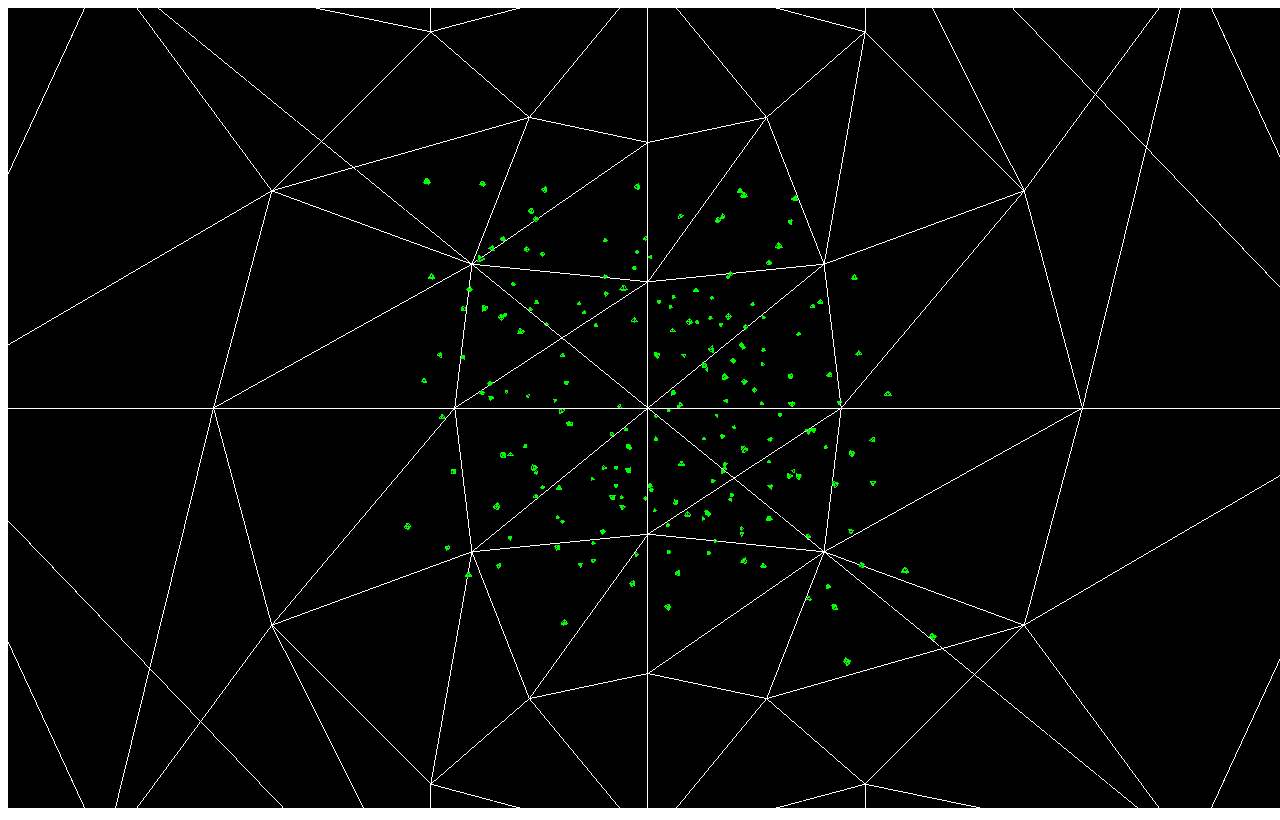
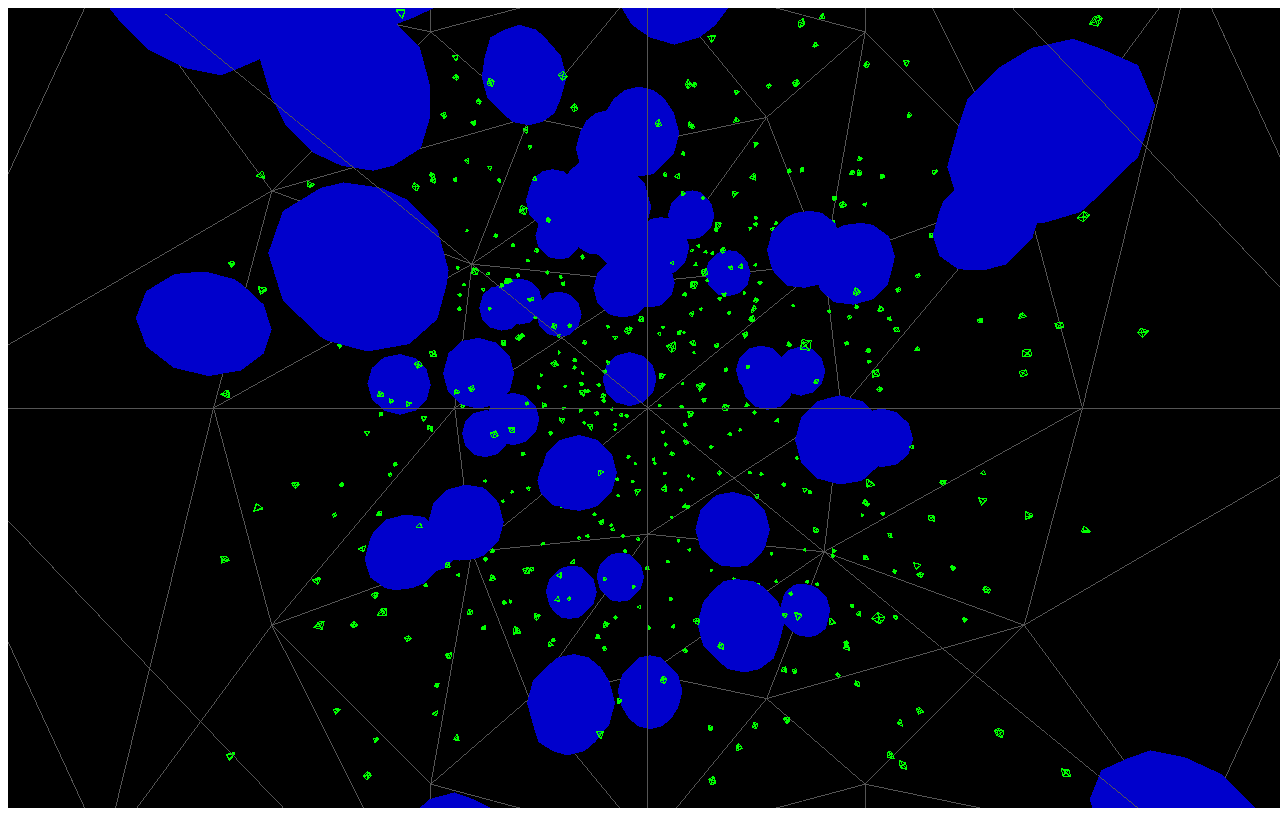
Before and after one commit to Cheeseum/3dboids, a plain HTML site: page index.html in a window 1280 px wide. Drawn offline with Linux system fonts and the light colour scheme; animation ran at ten frames a second.

Commit message:
Auto-generated commit

```diff
--- a/js/boids.js
+++ b/js/boids.js
@@ -1,90 +1,11 @@
-class Vector2 {
-    constructor(x, y) {
-        this.x = x;
-        this.y = y;
-    }
-
-    add(other) {
-        return new Vector2(
-            this.x + other.x,
-            this.y + other.y
-        );
-    }
-
-    subtract(other) {
-        return add(this, other.multiply(-1));
-    }
-
-    multiply(mul) {
-        return new Vector2(
-            this.x * mul,
-            this.y * mul
-        );
-    }
-}
-
-class Vector3 {
-    constructor(x, y, z) {
-        this.x = x;
-        this.y = y;
-        this.z = z;
-    }
-
-    add(other) {
-        return new Vector3(
-            this.x + other.x,
-            this.y + other.y,
-            this.z + other.z
-        );
-    }
-
-    subtract(other) {
-        return this.add(other.multiply(-1));
-    }
-
-    multiply(mul) {
-        return new Vector3(
-            this.x * mul,
-            this.y * mul,
-            this.z * mul
-        );
-    }
-
-    magnitude() {
-        return Math.sqrt(
-            Math.pow(this.x, 2) +
-            Math.pow(this.y, 2) +
-            Math.pow(this.z, 2)
-        );
-    }
-
-    normalize() {
-        var m = this.magnitude();
-        if (m == 0) { m = 1 }
-        return new Vector3(this.x / m, this.y / m, this.z / m);
-    }
-
-    distanceTo(other) {
-        return Math.sqrt(
-            Math.pow(Math.abs(this.x - other.x), 2) +
-            Math.pow(Math.abs(this.y - other.y), 2) +
-            Math.pow(Math.abs(this.z - other.z), 2)
-        );
-    }
-
-    clamp(x, y, z) {
-        return new Vector3(
-            Math.max(Math.min(this.x, x), -x),
-            Math.max(Math.min(this.y, y), -y),
-            Math.max(Math.min(this.z, z), -z)
-        );
-    }
-}
-
 class Entity {
     constructor(world) {
         this.world = world;
         this.pos = new Vector3(0, 0, 0);
+        this.velocity = new Vector3(0,0,0);
+        this.acceleration = new Vector3(0,0,0);
+
+        this.radius = 1;
     }
 
     step(t, dt) {
@@ -94,29 +15,37 @@ class Entity {
 class Boid extends Entity {
     constructor(world) {
         super(world);
-        this.velocity = new Vector3(0,0,0);
-        this.acceleration = new Vector3(0,0,0);
 
-        this.vision = 250;
+        this.vision = 200;
     }
 
     step(t, dt) {
-        var neighbors = [];
-        var flockMass = new Vector3(0,0,0);
-        var flockAvoid = new Vector3(0,0,0);
-        var flockHeading = new Vector3(0,0,0);
+        var neighbors = this.world.octree.search(this.pos, this.vision);
+        var flockMass = new Vector3(0,0,0);     // local center of geometry
+        var flockAvoid = new Vector3(0,0,0);    // heading away from CoG
+        var flockHeading = new Vector3(0,0,0);  // average heading of flock
 
-        for (var i=0; i < this.world.entities.length; ++i) {
-            var e = this.world.entities[i];
+        var collideAvoid = new Vector3(0,0,0); // heading away from obstacles
 
-            // calculate the local center of geometry
+        for (var i=0; i < neighbors.length; ++i) {
+            var e = neighbors[i];
             var d = this.pos.distanceTo(e.pos);
-            if (d > 0 && d < this.vision) {
-                neighbors.push(e);
-                flockMass = flockMass.add(e.pos);
-                flockAvoid = flockAvoid.add(this.pos.subtract(e.pos).normalize().multiply(1/(d*d)));
-                flockHeading = flockHeading.add(e.velocity).multiply(1/(d*d));
 
+            if (d - e.radius > 0) {
+                if (e instanceof Collidable) {
+                    // give a nudge along the normal but in the direction of the current heading
+                    // drop the effect off with inverse square of distance to the outer shell
+                    collideAvoid = collideAvoid.add(
+                        this.pos.subtract(e.pos).multiply(15).add(this.velocity).normalize().multiply(1/((d-e.radius)*(d-e.radius)))
+                    );
+                } else {
+                    flockMass = flockMass.add(e.pos);
+
+                    // accumulate directions away from neighbors and towards their heading
+                    // inverse square distance fall-off in each case
+                    flockAvoid = flockAvoid.add(this.pos.subtract(e.pos).normalize().multiply(1/(d*d)));
+                    flockHeading = flockHeading.add(e.velocity).multiply(1/(d*d));
+                }
             }
         }
 
@@ -124,10 +53,12 @@ class Boid extends Entity {
         flockMass.add(this.pos);
         if (neighbors.length > 0) {
             // if we have neighbors, accelerate to the local CoG
+            // also modify our acceleration based on each behavior modifying vector
             flockMass = flockMass.multiply(1/(neighbors.length+1));
-            this.acceleration = flockMass.subtract(this.pos).normalize().multiply(20 / Math.pow(this.pos.distanceTo(flockMass),2));
-            this.acceleration = this.acceleration.add(flockAvoid.normalize().multiply(10));
-            this.acceleration = this.acceleration.add(flockHeading.normalize().multiply(15));
+            this.acceleration = flockMass.subtract(this.pos).normalize().multiply(40 / Math.pow(this.pos.distanceTo(flockMass),2));
+            this.acceleration = this.acceleration.add(flockAvoid.normalize().multiply(40));
+            this.acceleration = this.acceleration.add(flockHeading.normalize().multiply(45));
+            this.acceleration = this.acceleration.add(collideAvoid.normalize().multiply(50));
         }
 
         // bounds of the world (sphere)
@@ -135,21 +66,35 @@ class Boid extends Entity {
             this.velocity = this.velocity.add(this.pos.normalize().multiply(-1 * Math.log(this.pos.magnitude() - this.world.radius + 1)));
         }
 
-        // euler approx motion TODO: RK4
+        // euler approx motion TODO: RK4?
         this.velocity = this.velocity.add(this.acceleration.multiply(dt)).clamp(200, 200, 200);
         this.pos = this.pos.add(this.velocity.multiply(dt));
     }
 }
 
+// FIXME: this class is acting more of an identifier now and isnt very useful
+class Collidable extends Entity {
+    constructor(world, radius) {
+        super(world);
+        this.radius = radius;
+    }
+}
+
 // TODO: behavior objects, componentize or mutate onto each boid
-
 class World {
     constructor() {
         this.entities = [];
         this.radius = 2500;
+
+        this.octree = new Octree(this.radius*2);
     }
 
     step(t, dt) {
+        this.octree = new Octree(this.radius*2);
+        for (var i=0; i < this.entities.length; ++i) {
+            this.octree.insert(this.entities[i]);
+        }
+
         for (var i=0; i < this.entities.length; ++i) {
             var e = this.entities[i];
             e.step(t, dt);
@@ -165,7 +110,12 @@ class Simulator {
         this.new_time = 0.0;
         this.accumulator = 0.0;
         this.t = 0.0;
-        this.dt = 0.01;
+
+        // step size
+        // lower = more accurate but lower performance
+        // higher = less accurate by higher performance
+        // 0.01 works for ~200 boids, 0.05 works for ~500
+        this.dt = 0.05;
     }
 
     step() {
@@ -185,7 +135,7 @@ class Simulator {
 
 }
 
-/* global THREE from three.min.js */
+// global THREE from three.min.js
 class ThreeJSRenderer {
     constructor(world) {
         this.renderer = new THREE.WebGLRenderer();
@@ -199,6 +149,7 @@ class ThreeJSRenderer {
         this.world = world;
         this.fps = 0.0;
 
+        this.octreeMat = new THREE.MeshBasicMaterial( { color: 0xff0000, wireframe: true } );
     }
 
     draw() {
@@ -220,6 +171,29 @@ class ThreeJSRenderer {
 
     drawWorld() {
         //this.scene.children.forEach((o) => this.scene.remove(o));
+
+        // render the octree quads (for debugging)
+        //FIXME: this flag doesn't belong here
+        var renderOct = false;
+        if (renderOct) {
+            var nodes = this.world.octree.getNodes();
+            for (var i=0; i < nodes.length; ++i) {
+                var node = nodes[i];
+                if (node.mesh == undefined) {
+                    node.mesh = new THREE.Mesh(
+                        new THREE.BoxGeometry(node.size, node.size, node.size),
+                        this.octreeMat
+                    );
+                    node.mesh.position.x = node.center.x;
+                    node.mesh.position.y = node.center.y;
+                    node.mesh.position.z = node.center.z;
+
+                    this.scene.add(node.mesh);
+                }
+            }
+        }
+
+        // render each entity
         for (var i=0; i < this.world.entities.length; ++i) {
             this.drawEntity(this.world.entities[i]);
         }
@@ -237,20 +211,47 @@ class ThreeJSBoidsRenderer extends ThreeJSRenderer {
 
         this.boidGeometry = new THREE.CylinderGeometry(0.1, 15, 20, 4);
         this.boidMaterial = new THREE.MeshBasicMaterial( { color: 0x00ff00, wireframe: true } );
+        this.collidableGeometry = new THREE.MeshBasicMaterial( { color: 0x0000cc, wireframe: false } );
 
         var l = new THREE.DirectionalLight( 0xffffff, 0.5 );
         l.position.set(0, 1, 0);
         this.scene.add(l);
 
+        // draws a world boundary sphere
         this.scene.add(new THREE.Mesh(
             new THREE.SphereGeometry(this.world.radius),
-            new THREE.MeshBasicMaterial( { color: 0xffffff, wireframe: true } )
+            new THREE.MeshBasicMaterial( { color: 0x555555, wireframe: true } )
         ));
+
+        /* experiment of a different bounds curve
+        var boundscurve = new THREE.EllipseCurve(0, 0, this.world.radius, this.world.radius, 0, 2*Math.PI, false, 0);
+        var boundspath = new THREE.Path( boundscurve.getPoints(25) );
+        var boundsgeo = boundspath.createPointsGeometry( 25 );
+        this.bounds1 = new THREE.Line(
+            boundsgeo,
+            new THREE.LineBasicMaterial( { color: 0xffffff } )
+        );
+        this.bounds2 = new THREE.Line(
+            boundsgeo,
+            new THREE.LineBasicMaterial( { color: 0xffffff } )
+        );
+        this.bounds2.quaternion.setFromAxisAngle(
+            new THREE.Vector3(0, 1, 0),
+            Math.PI / 2
+        );
+        this.scene.add(this.bounds1);
+        this.scene.add(this.bounds2);
+        */
     }
 
     drawEntity(e) {
         if (e.mesh == undefined) {
-            e.mesh = new THREE.Mesh(this.boidGeometry, this.boidMaterial);
+            if (e instanceof Boid) {
+                e.mesh = new THREE.Mesh(this.boidGeometry, this.boidMaterial);
+            } else if (e instanceof Collidable) {
+                e.mesh = new THREE.Mesh(new THREE.SphereGeometry(e.radius), this.collidableGeometry);
+            }
+
             this.scene.add(e.mesh);
         }
 
@@ -258,6 +259,7 @@ class ThreeJSBoidsRenderer extends ThreeJSRenderer {
         e.mesh.position.y = e.pos.y;
         e.mesh.position.z = e.pos.z;
 
+        // magic to point boids in toward heading
         var v = e.velocity.normalize();
         e.mesh.quaternion.setFromUnitVectors(
             new THREE.Vector3(0, 1, 0),
@@ -272,12 +274,29 @@ function runBoids () {
     var sim = new Simulator();
     var world = new World();
 
-    for (var i=0; i < 200; ++i) {
+    // make random boids, then send them in random headings
+    for (var i=0; i < 500; ++i) {
         var b = new Boid(world);
         b.pos = new Vector3(
-            Math.random() * 2000 - 1000,
-            Math.random() * 2000 - 1000,
-            Math.random() * 2000 - 1000
+            Math.random() * 3000 - 1500,
+            Math.random() * 3000 - 1500,
+            Math.random() * 3000 - 1500
+        );
+        b.velocity = new Vector3(
+            Math.random() * 20 - 10,
+            Math.random() * 20 - 10,
+            Math.random() * 20 - 10
+        );
+        world.entities.push(b);
+    }
+
+    // make random obstacle spheres
+    for (var i=0; i < 50; ++i) {
+        var b = new Collidable(world, 200);
+        b.pos = new Vector3(
+            Math.random() * 3500 - 1750,
+            Math.random() * 3500 - 1750,
+            Math.random() * 3500 - 1750
         );
         world.entities.push(b);
     }
@@ -291,9 +310,12 @@ function runBoids () {
     rend.draw();
 
     var controls = new THREE.OrbitControls(rend.camera);
+
+    // expose the simulator for debugging
+    window.sim = sim;
 }
 
 
 window.onload = function() {
-    runBoids(null);
+    runBoids();
 };
--- /dev/null
+++ b/js/octree.js
@@ -0,0 +1,205 @@
+class Vector3 {
+    constructor(x, y, z) {
+        this.x = x;
+        this.y = y;
+        this.z = z;
+    }
+
+    add(other) {
+        return new Vector3(
+            this.x + other.x,
+            this.y + other.y,
+            this.z + other.z
+        );
+    }
+
+    subtract(other) {
+        return this.add(other.multiply(-1));
+    }
+
+    multiply(mul) {
+        return new Vector3(
+            this.x * mul,
+            this.y * mul,
+            this.z * mul
+        );
+    }
+
+    magnitude() {
+        return Math.sqrt(
+            Math.pow(this.x, 2) +
+            Math.pow(this.y, 2) +
+            Math.pow(this.z, 2)
+        );
+    }
+
+    normalize() {
+        var m = this.magnitude();
+        if (m == 0) { m = 1 }
+        return new Vector3(this.x / m, this.y / m, this.z / m);
+    }
+
+    distanceTo(other) {
+        return Math.sqrt(
+            Math.pow(this.x - other.x, 2) +
+            Math.pow(this.y - other.y, 2) +
+            Math.pow(this.z - other.z, 2)
+        );
+    }
+
+    distanceToSq(other) {
+        return Math.pow(this.x - other.x, 2) +
+               Math.pow(this.y - other.y, 2) +
+               Math.pow(this.z - other.z, 2)
+    }
+
+    cross(other) {
+        return new Vector3(
+            other.y * this.z - other.z * this.y,
+            other.z * this.x - other.x * this.z,
+            other.x * this.y - other.y * this.x
+        );
+    }
+
+    clamp(x, y, z) {
+        return new Vector3(
+            Math.max(Math.min(this.x, x), -x),
+            Math.max(Math.min(this.y, y), -y),
+            Math.max(Math.min(this.z, z), -z)
+        );
+    }
+}
+
+class Node {
+    constructor(parentNode, centerx, centery, centerz, size, depth) {
+        this.MAX_DEPTH = 4;
+
+        this.children = []
+        this.childNodes = []
+        this.parentNode = parentNode;
+        this.depth = depth;
+
+        this.center = new Vector3(centerx, centery, centerz);
+
+        this.size = size;
+    }
+
+    // Divide this node into its 8 subnodes
+    subdivide() {
+        var newpos = this.size/4
+
+        // make a child node for all (8) variants of +/- x/y/z
+        // these loops build them according to standard mathematics octants
+        // for x,y,z, 0 is +++, 1 is -++, 2 is +-+, 3 is --+, 4 is ++-, etc
+        for (let iz = 1; iz > -2; iz -= 2) {
+            for (let iy = 1; iy > -2; iy -= 2) {
+                for (let ix = 1; ix > -2; ix -= 2) {
+                    this.childNodes.push(
+                        new Node(
+                            this,
+                            this.center.x + ix*newpos,
+                            this.center.y + iy*newpos,
+                            this.center.z + iz*newpos,
+                            this.size/2,
+                            this.depth + 1
+                        )
+                    );
+                }
+            }
+        }
+    }
+
+    // Insert object at a given point
+    insert(obj) {
+        if (this.childNodes.length < 1 && this.depth < this.MAX_DEPTH) {
+            this.subdivide();
+        }
+
+        // recurse into child quads if obj is small enough to fit
+        if (this.childNodes.length > 0 && obj.radius < this.size/4) {
+            // use center of subdivision as std position for object pos
+            var fromCenter = obj.pos.subtract(this.center);
+
+            // resolve which octant it belongs in
+            if (fromCenter.x > 0 && fromCenter.y > 0 && fromCenter.z > 0)
+                this.childNodes[0].insert(obj)
+            else if (fromCenter.x < 0 && fromCenter.y > 0 && fromCenter.z > 0)
+                this.childNodes[1].insert(obj)
+            else if (fromCenter.x > 0 && fromCenter.y < 0 && fromCenter.z > 0)
+                this.childNodes[2].insert(obj)
+            else if (fromCenter.x < 0 && fromCenter.y < 0 && fromCenter.z > 0)
+                this.childNodes[3].insert(obj)
+            else if (fromCenter.x > 0 && fromCenter.y > 0 && fromCenter.z < 0)
+                this.childNodes[4].insert(obj)
+            else if (fromCenter.x < 0 && fromCenter.y > 0 && fromCenter.z < 0)
+                this.childNodes[5].insert(obj)
+            else if (fromCenter.x > 0 && fromCenter.y < 0 && fromCenter.z < 0)
+                this.childNodes[6].insert(obj)
+            else if (fromCenter.x < 0 && fromCenter.y < 0 && fromCenter.z < 0)
+                this.childNodes[7].insert(obj)
+        } else {
+            this.children.push(obj);
+        }
+    }
+
+    // Find and return a list of objects in a given spherical volume
+    search(point, radius) {
+        var found = [];
+
+        if (this.childNodes.length > 0) {
+            for (let quad of this.childNodes) {
+                // get the furthest of (point, quad walls) along each axis
+                var qsize = quad.size / 2;
+                var x = Math.max(quad.center.x - qsize, Math.min(point.x, quad.center.x + qsize)) - point.x;
+                var y = Math.max(quad.center.y - qsize, Math.min(point.y, quad.center.y + qsize)) - point.y;
+                var z = Math.max(quad.center.z - qsize, Math.min(point.z, quad.center.z + qsize)) - point.z;
+                if (x*x + y*y + z*z < radius*radius) {
+                    found = found.concat(quad.search(point, radius));
+                }
+            }
+        }
+
+        for (let c of this.children) {
+            // painful way of doing (point.distanceTo(c.pos) - c.radius)^2 to avoid a sqrt
+            // performance improvement seems minimal at best, needs further testing
+            //if (point.distanceToSq(c.pos.add(point.subtract(c.pos).normalize().multiply(c.radius))) < radius * radius) {
+            if (point.distanceTo(c.pos) - c.radius < radius) {
+                found.push(c);
+            }
+        }
+
+        return found;
+    }
+
+    // Return a list of all nodes in all children
+    // primarily used for rendering the tree
+    getNodes() {
+        var found = [];
+
+        if (this.childNodes.length > 0) {
+            for (let node of this.childNodes) {
+                found = found.concat(node.getNodes());
+            }
+        }
+
+        return found.concat(this.childNodes)
+    }
+}
+
+class Octree {
+    constructor(size) {
+        this.root = new Node(null, 0, 0, 0, size, 0);
+    }
+
+    insert(obj) {
+        this.root.insert(obj);
+    }
+
+    search(point, radius) {
+        return this.root.search(point, radius);
+    }
+
+    getNodes() {
+        return this.root.getNodes().concat(this.root);
+    }
+}
```
Also changed, not shown: index.html (+1 -0 lines).
